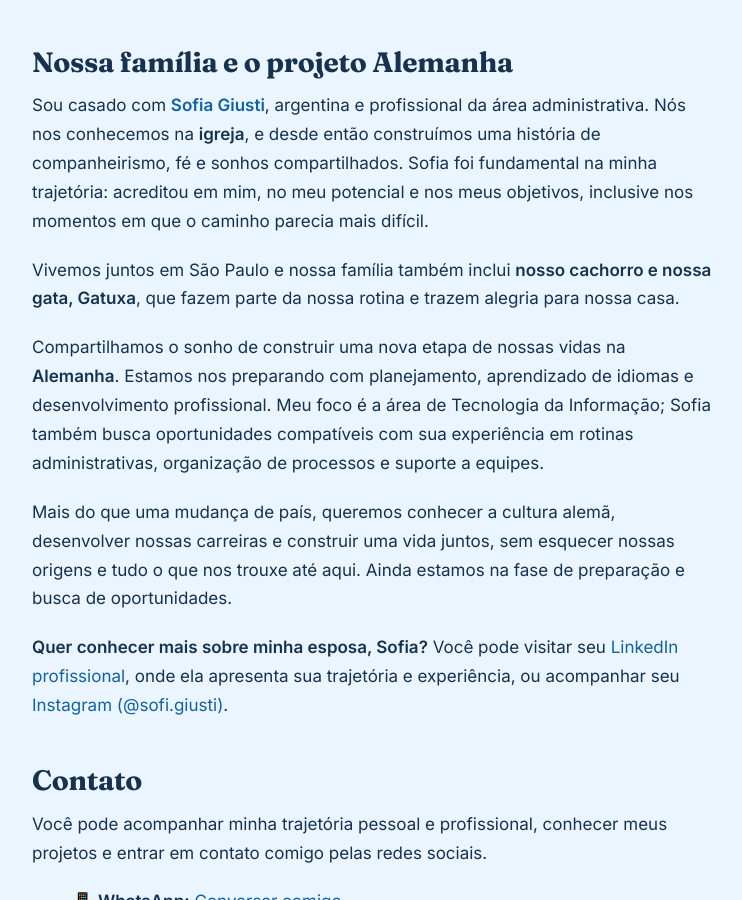
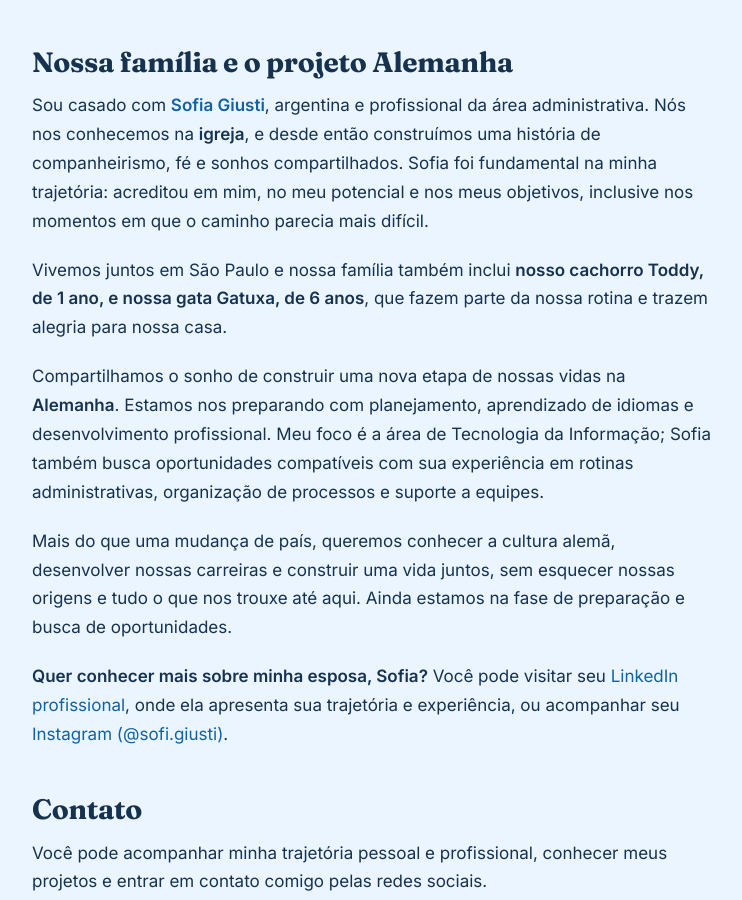
Before and after one commit to jeffersondk3/jeffersondk3.github.io, a Jekyll site: the page built from sobre.md, in a window 1280 px wide and 900 px high, scrolled down 1767 px. Shown: the whole window, without its empty margins (268-1010 px from the left). Built offline with Jekyll 4.4.1, drawn with Linux system fonts in a browser that asks for light colours.

Commit message:
Adiciona nomes e idades dos pets Toddy e Gatuxa

```diff
--- a/sobre.md
+++ b/sobre.md
@@ -52,7 +52,7 @@ Também estudo alemão e busco ampliar continuamente minhas competências técni
 
 Sou casado com **[Sofia Giusti](https://www.linkedin.com/in/sofia-giusti-538401186)**, argentina e profissional da área administrativa. Nós nos conhecemos na **igreja**, e desde então construímos uma história de companheirismo, fé e sonhos compartilhados. Sofia foi fundamental na minha trajetória: acreditou em mim, no meu potencial e nos meus objetivos, inclusive nos momentos em que o caminho parecia mais difícil.
 
-Vivemos juntos em São Paulo e nossa família também inclui **nosso cachorro e nossa gata, Gatuxa**, que fazem parte da nossa rotina e trazem alegria para nossa casa.
+Vivemos juntos em São Paulo e nossa família também inclui **nosso cachorro Toddy, de 1 ano, e nossa gata Gatuxa, de 6 anos**, que fazem parte da nossa rotina e trazem alegria para nossa casa.
 
 Compartilhamos o sonho de construir uma nova etapa de nossas vidas na **Alemanha**. Estamos nos preparando com planejamento, aprendizado de idiomas e desenvolvimento profissional. Meu foco é a área de Tecnologia da Informação; Sofia também busca oportunidades compatíveis com sua experiência em rotinas administrativas, organização de processos e suporte a equipes.
 
```
